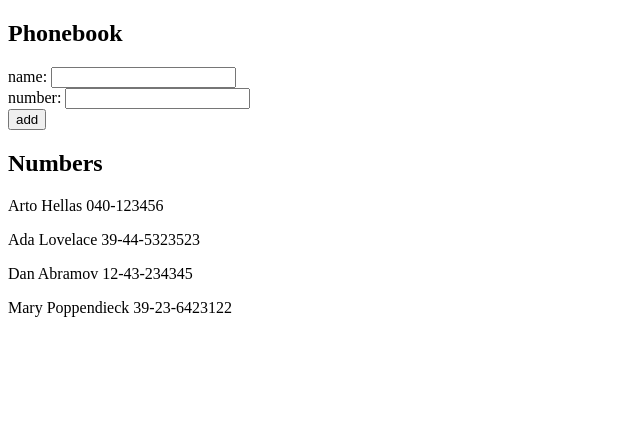
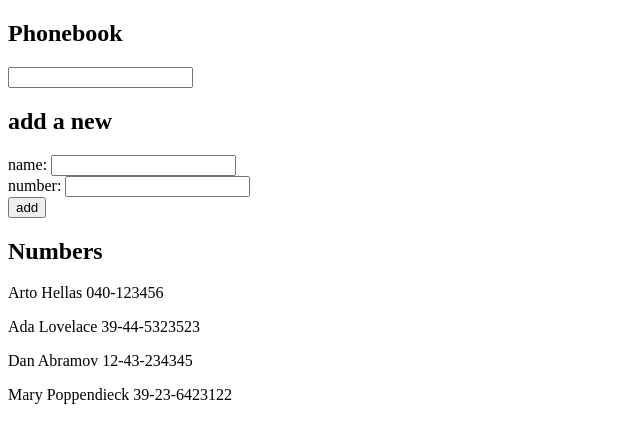
Before and after one commit to maijakoodaa/FullStack, a React (Create React App) app in the folder osa2/puhelinluettelo/: page / in a window 1280 px wide. Shown: the top 442 px of the page, without its empty margins (0-640 px from the left). Built offline with nearby package versions, Linux system fonts and the light colour scheme.

Commit message:
The names can be filtered

```diff
--- a/osa2/puhelinluettelo/src/App.js
+++ b/osa2/puhelinluettelo/src/App.js
@@ -9,6 +9,7 @@ const App = (props) => {
   ])
   const [newName, setNewName] = useState('')
   const [newNumber, setNewNumber] = useState('')
+  const [newFilter, setNewFilter] = useState('')
 
   const addPerson = (event) => {
     event.preventDefault()
@@ -43,9 +44,20 @@ const App = (props) => {
     setNewNumber(event.target.value)
   }
 
+  const handleFilterChange = (event) => {
+    console.log(event.target.value)
+    setNewFilter(event.target.value)
+  }
+
+  const PersonsToShow = persons.filter((person) =>
+    person.name.toLowerCase().includes(newFilter.toLocaleLowerCase()))
+
   return (
     <div>
       <h2>Phonebook</h2>
+      <input value={newFilter} onChange={handleFilterChange} />
+      <h2>add a new</h2>
+
       <form onSubmit={addPerson}>
         <div>
           name: <input value={newName} onChange={handleNameChange} />
@@ -58,7 +70,7 @@ const App = (props) => {
       <h2>Numbers</h2>
 
       <p>
-      {persons.map((person) => (
+      {PersonsToShow.map((person) => (
         <p key={person.id}>{person.name} {person.number}</p>))}
       </p>
     </div>
```
